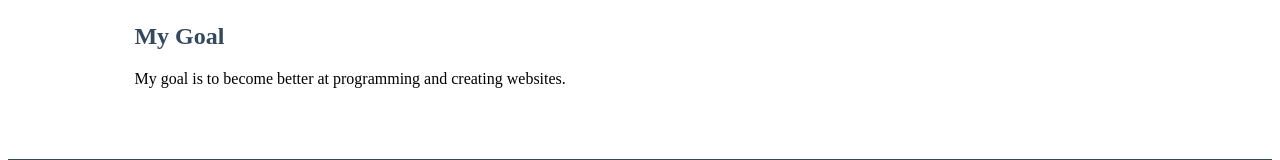
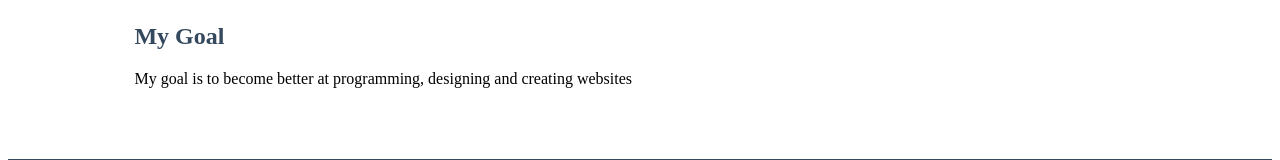
Before and after one commit to KHARLLAURENCESILVA19/kharllaurencesilva.github.io, a plain HTML site: page index.html in a window 1280 px wide. Shown: the part 593-753 px from the top of the page. Drawn offline with Linux system fonts and the light colour scheme.

Commit message:
update my personal website

```diff
--- a/index.html
+++ b/index.html
@@ -27,8 +27,8 @@
 
     <section>
         <h2>My Goal</h2>
-        <p>My goal is to become better at programming
-        and creating websites.</p>
+        <p>My goal is to become better at programming, designing and creating websites</p>
+
     </section>
 
     <footer>
```
